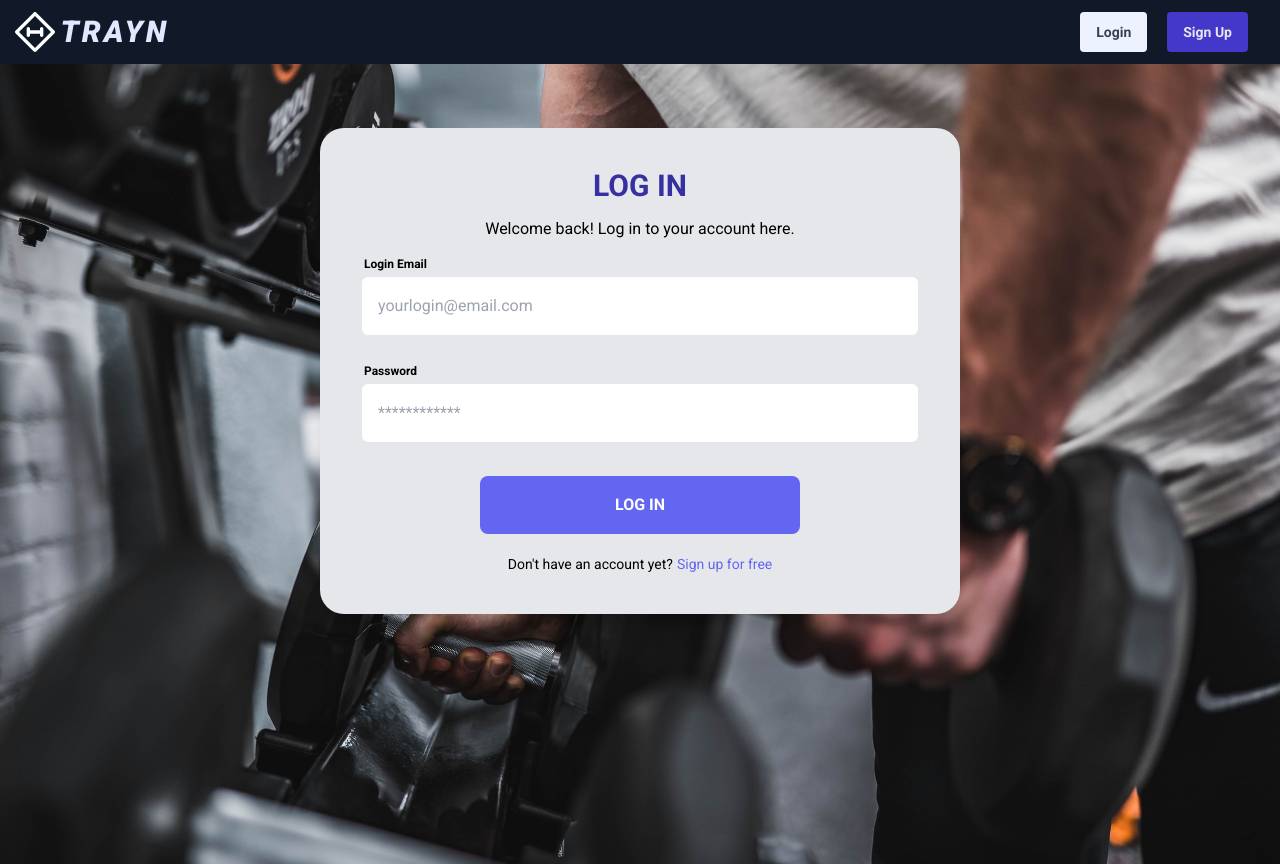
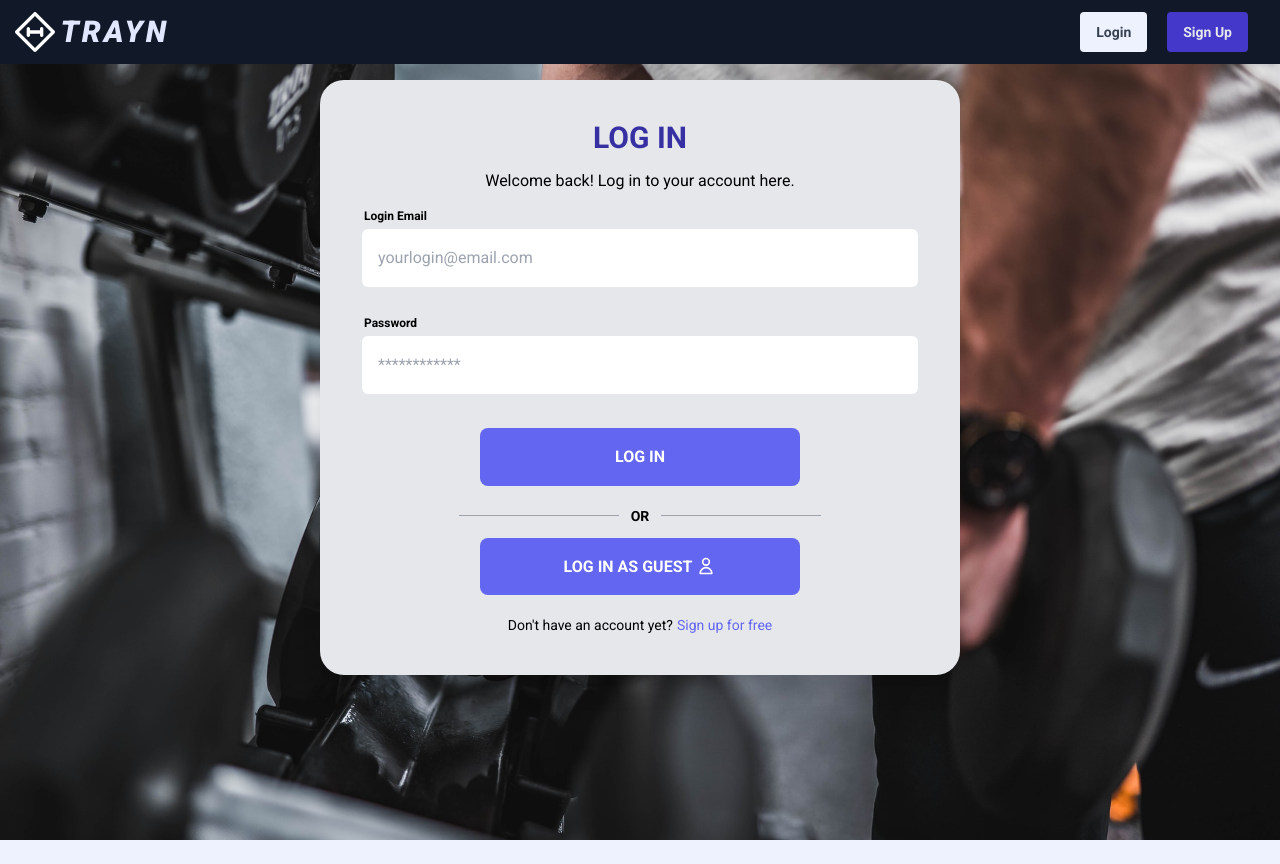
Before and after one commit to synerjay/Trayn-Weightlift-Tracker, a React (Create React App) app in the folder client/: page /login in a window 1280 px wide. After the commit the page ends 840 px from the top, so only its background shows below. Built offline with nearby package versions, Linux system fonts and the light colour scheme; no server answers; some icons are missing.

Commit message:
added guest login button on the login page

```diff
--- a/client/src/actions/workout.js
+++ b/client/src/actions/workout.js
@@ -91,7 +91,7 @@ export const addSet = (workoutId, exerciseId, formData) => async (dispatch) => {
 // get all Workouts by user
 
 export const getWorkouts = () => async (dispatch) => {
-  dispatch({ type: CLEAR_WORKOUT });
+  // dispatch({ type: CLEAR_WORKOUT });
 
   try {
     const res = await axios.get('/api/workout');
--- a/client/src/components/auth/Login.js
+++ b/client/src/components/auth/Login.js
@@ -21,6 +21,10 @@ const Login = ({ login, isAuthenticated }) => {
   // [e.target.name] corresponding to "name" attribute (not the value) of each HTML tags
   // e.target.value -- is the change in value in the fields
 
+  const handleGuest = () => {
+    login('guest@gmail.com', '123456');
+  };
+
   //Subit function form
   const onSubmit = (e) => {
     e.preventDefault();
@@ -33,7 +37,7 @@ const Login = ({ login, isAuthenticated }) => {
   }
 
   return (
-    <div className='loginbg mt-16 pt-10 md:pt-16'>
+    <div className='loginbg mt-10 pt-10 md:pt-10'>
       <div className=' bg-gray-200 mx-auto text-black rounded-3xl shadow-xl w-11/12 md:w-1/2 overflow-hidden'>
         <div className='w-full md:w-full py-10 px-5 md:px-10'>
           <div className='text-center mb-2'>
@@ -95,6 +99,37 @@ const Login = ({ login, isAuthenticated }) => {
               </div>
               {/*  */}
             </form>
+            <div className='flex justify-center items-center text-sm font-semibold gap-x-3 text-center mb-3'>
+              {' '}
+              <hr className='border-1 border-gray-400 w-40' /> OR
+              <hr className='border-1 border-gray-400 w-40' />
+            </div>
+            <div className='flex -mx-3'>
+              <div className='w-full px-3 mb-5'>
+                <button
+                  onClick={() => {
+                    handleGuest();
+                  }}
+                  className='flex justify-center items-center w-full max-w-xs mx-auto cursor-pointer bg-indigo-500 hover:bg-indigo-700 focus:bg-indigo-700 text-white rounded-lg p-1 font-semibold'
+                >
+                  LOG IN AS GUEST
+                  <svg
+                    xmlns='http://www.w3.org/2000/svg'
+                    className='ml-1 h-5 w-5'
+                    fill='none'
+                    viewBox='0 0 24 24'
+                    stroke='currentColor'
+                  >
+                    <path
+                      strokeLinecap='round'
+                      strokeLinejoin='round'
+                      strokeWidth={2}
+                      d='M16 7a4 4 0 11-8 0 4 4 0 018 0zM12 14a7 7 0 00-7 7h14a7 7 0 00-7-7z'
+                    />
+                  </svg>
+                </button>
+              </div>
+            </div>
             <p className='text-sm text-center flex justify-center gap-x-1'>
               Don't have an account yet?{' '}
               <Link to='/register'>
--- a/client/src/components/auth/Register.js
+++ b/client/src/components/auth/Register.js
@@ -2,10 +2,10 @@ import React, { Fragment, useState } from 'react';
 import { Link, Redirect } from 'react-router-dom';
 import { connect } from 'react-redux';
 import { setAlert } from '../../actions/alert';
-import { register } from '../../actions/auth';
+import { register, login } from '../../actions/auth';
 import PropTypes from 'prop-types';
 
-const Register = ({ setAlert, register, isAuthenticated }) => {
+const Register = ({ setAlert, register, login, isAuthenticated }) => {
   // Component State Hook
   const [formData, setFormData] = useState({
     name: '',
@@ -21,6 +21,10 @@ const Register = ({ setAlert, register, isAuthenticated }) => {
   // The ...formData is a spreader and copies the formData
   // [e.target.name] corresponding to "name" attribute (not the value) of each HTML tags
   // e.target.value -- is the change in value in the fields
+
+  const handleGuest = () => {
+    login('guest@gmail.com', '123456');
+  };
 
   //Subit function form - we use the "register" action here that will send to the reducer
   const onSubmit = (e) => {
@@ -175,7 +179,16 @@ const Register = ({ setAlert, register, isAuthenticated }) => {
               <Link to='/login'>
                 {' '}
                 <p className='text-indigo-600'>Log In</p>
-              </Link>
+              </Link>{' '}
+              or{' '}
+              <div
+                onClick={() => {
+                  handleGuest();
+                }}
+                className='text-indigo-600 cursor-pointer'
+              >
+                Log in as Guest
+              </div>
             </p>
           </div>
         </div>
@@ -188,6 +201,7 @@ const Register = ({ setAlert, register, isAuthenticated }) => {
 Register.propTypes = {
   setAlert: PropTypes.func.isRequired,
   register: PropTypes.func.isRequired,
+  login: PropTypes.func.isRequired,
   isAuthenticated: PropTypes.bool,
 };
 
@@ -195,7 +209,9 @@ const mapStateToProps = (state) => ({
   isAuthenticated: state.auth.isAuthenticated,
 });
 
-export default connect(mapStateToProps, { setAlert, register })(Register);
+export default connect(mapStateToProps, { setAlert, register, login })(
+  Register
+);
 
 {
   /* <Fragment>
--- a/client/src/components/dashboard/Dashboard.js
+++ b/client/src/components/dashboard/Dashboard.js
@@ -17,19 +17,21 @@ import Activity from './Activity';
 const Dashboard = ({
   getWorkouts,
   getCurrentProfile,
-  auth: { user, token },
-  profile: { profile, loading },
-  workout: { workouts },
+  auth: { user, isAuthenticated },
+  // profile: { profile, loading },
+  workout: { workouts, loading },
 }) => {
   useEffect(() => {
-    getWorkouts();
-    getCurrentProfile();
-  }, [token]); // <--- getCurrentProfil function is going to fire once
+    setTimeout(function () {
+      getWorkouts();
+    }, 600);
+    // getCurrentProfile();
+  }, [isAuthenticated]); // <--- getCurrentProfil function is going to fire once
 
   const [showWorkoutModal, setShowWorkoutModal] = useState(false);
   const [workoutId, setWorkoutId] = useState('');
 
-  return loading && profile === null ? (
+  return loading && workouts === [] ? (
     <Spinner />
   ) : (
     <div className='min-h-screen flex mt-8'>
--- a/client/src/components/layout/Editable.js
+++ b/client/src/components/layout/Editable.js
@@ -57,7 +57,7 @@ const Editable = ({
             className={`${
               smallLetters
                 ? 'text-2xl text-gray-800 font-semibold'
-                : 'text-4xl text-indigo-600 font-semibold text-center md:text-left'
+                : 'text-4xl text-indigo-900 font-semibold text-center md:text-left'
             } ${text ? 'text-black' : 'text-gray-500'}`}
           >
             {text || placeholder || 'Choose a name'}
```
Also changed, not shown: 1 other file (tests, documents, lock files or other folders).
